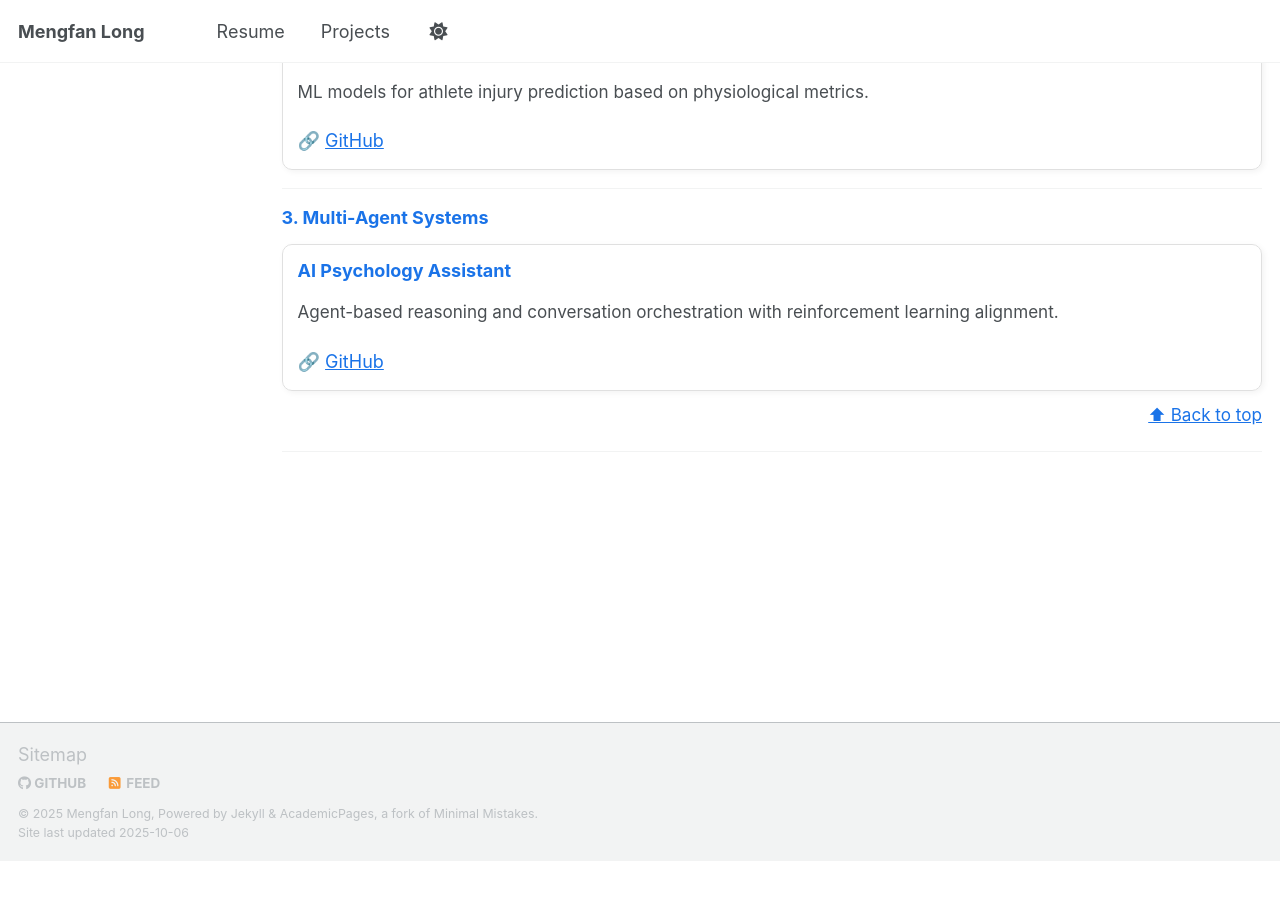
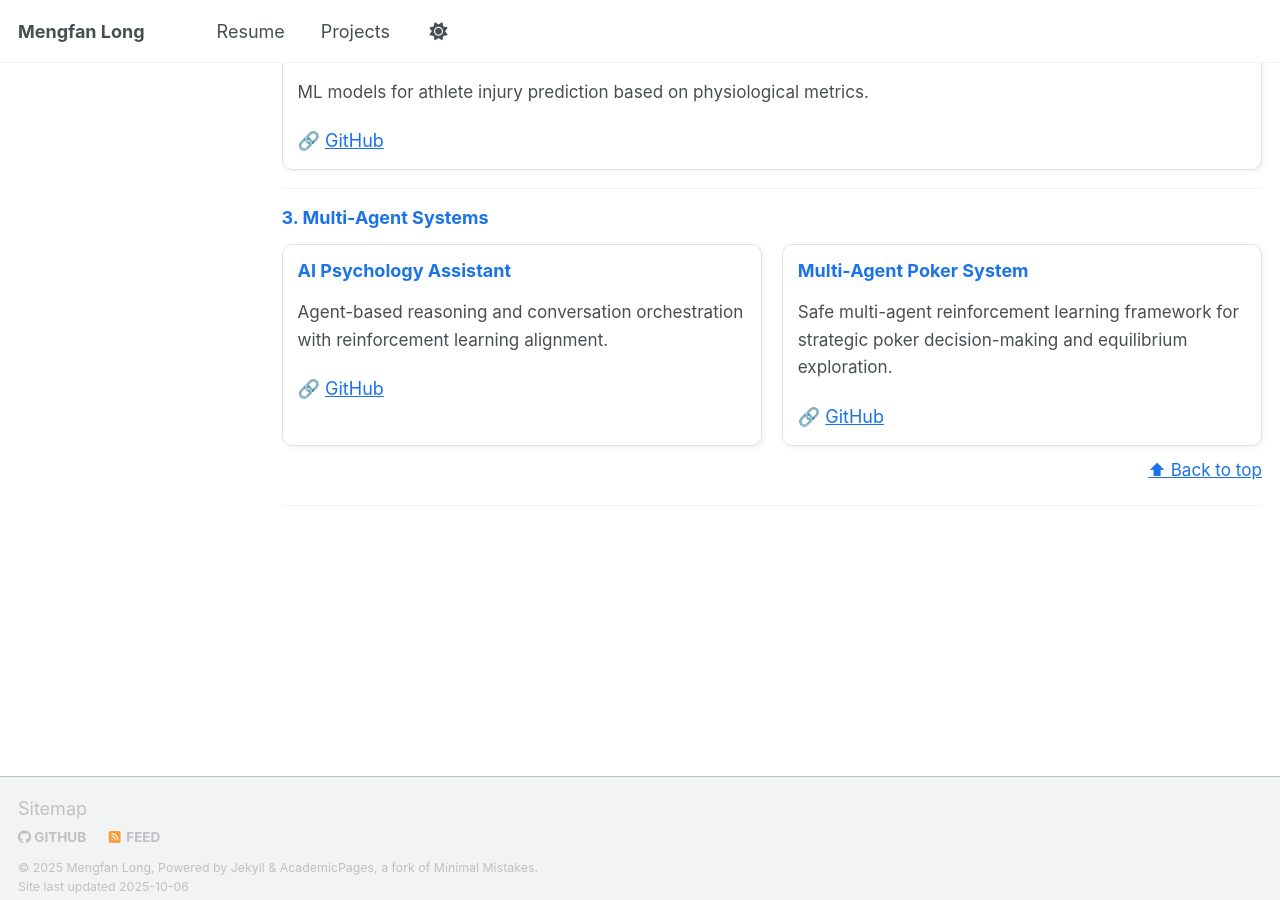
Before and after one commit to kevinlmf/kevinlmf.github.io, a Jekyll site: the page built from _pages/projects.md, in a window 1280 px wide and 900 px high, scrolled down 2292 px. Built offline with Jekyll 4.4.1, drawn with Linux system fonts in a browser that asks for light colours; a script that is not in the unit is left out; before the commit the page ends 3152 px from its top, so only the background shows below that.

Commit message:
Update projects.md

```diff
--- a/_pages/projects.md
+++ b/_pages/projects.md
@@ -125,12 +125,22 @@ Exploring **optimization**, **prediction**, and **intelligent decision-making**
 ### <a id="agent"></a> 3. Multi-Agent Systems
 
 <div style="display:flex; flex-wrap:wrap; gap:20px; margin-top:15px;">
+
   <div style="flex:1; min-width:300px; border:1px solid #e0e0e0; border-radius:10px; padding:15px; box-shadow:2px 2px 6px rgba(0,0,0,0.05);">
     <h3>AI Psychology Assistant</h3>
     <p>Agent-based reasoning and conversation orchestration with reinforcement learning alignment.</p>
     🔗 <a href="https://github.com/kevinlmf/AI_psychology_assistant" target="_blank">GitHub</a>
   </div>
+
+  <div style="flex:1; min-width:300px; border:1px solid #e0e0e0; border-radius:10px; padding:15px; box-shadow:2px 2px 6px rgba(0,0,0,0.05);">
+    <h3>Multi-Agent Poker System</h3>
+    <p>Safe multi-agent reinforcement learning framework for strategic poker decision-making and equilibrium exploration.</p>
+    🔗 <a href="https://github.com/kevinlmf/MultiAgent_Poker" target="_blank">GitHub</a>
+  </div>
+
 </div>
+
+
 
 <p style="text-align:right; margin-top:10px;"><a href="#top">⬆ Back to top</a></p>
 
```
